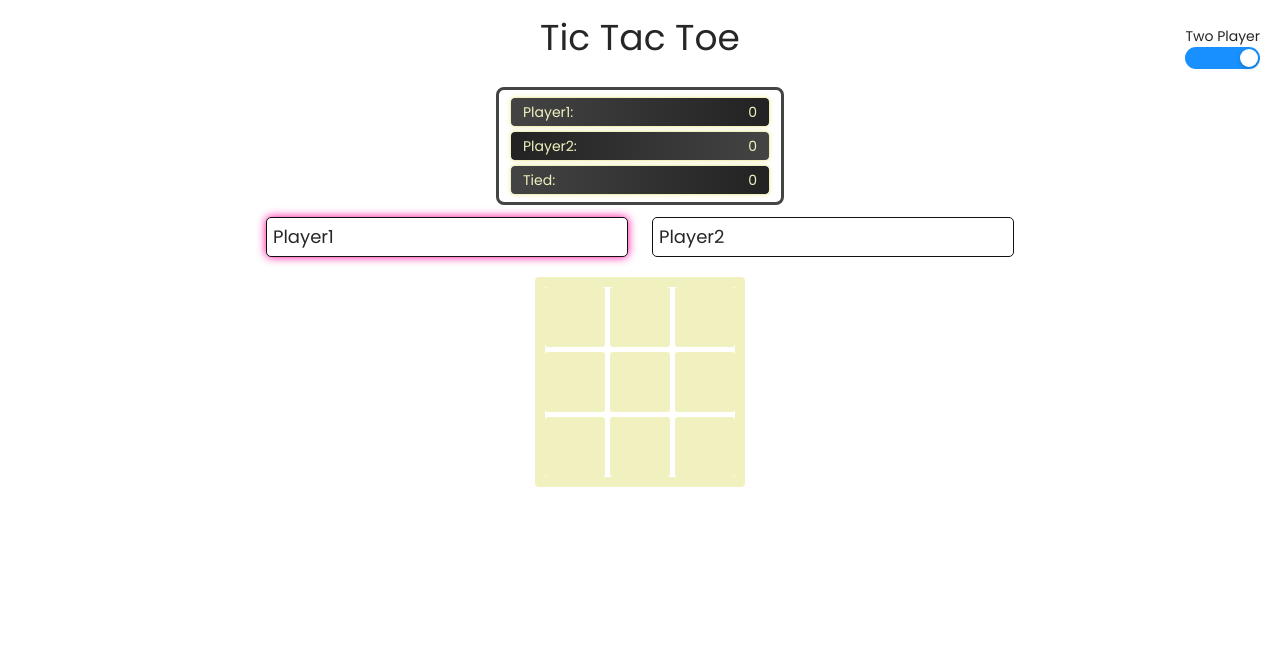
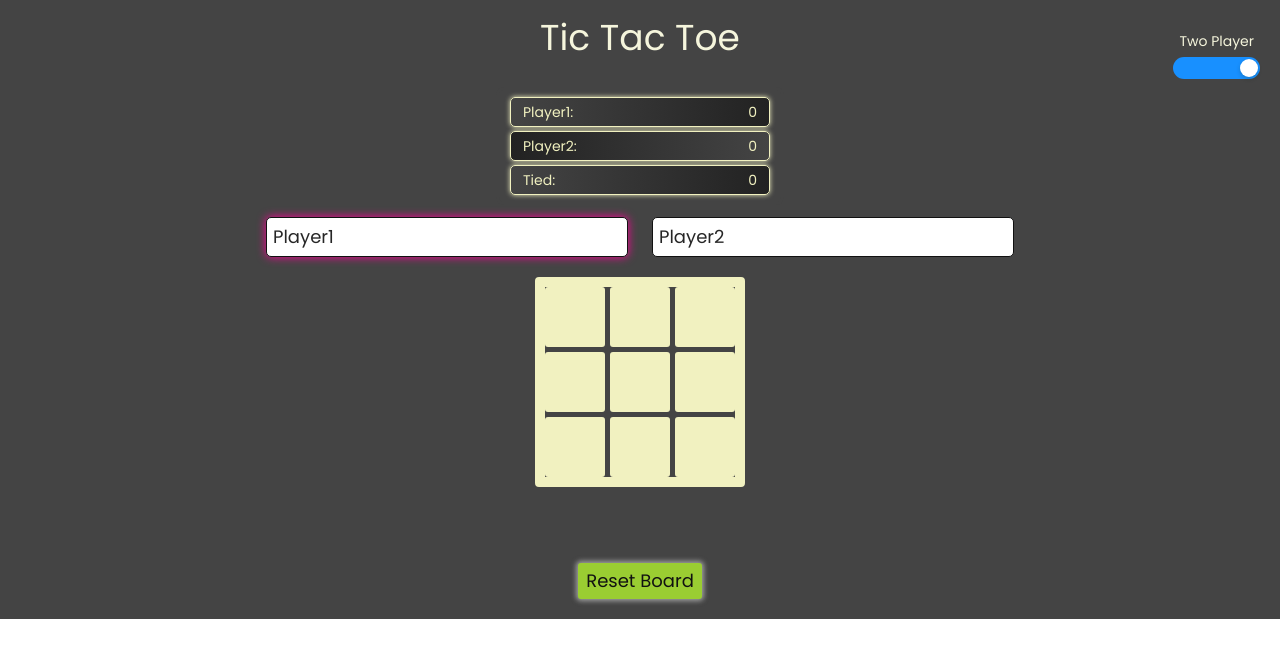
Before and after one commit to dsdeepak17/react-tic-tac-toe, a React (Create React App) app: page / in a window 1280 px wide. Shown: the top 658 px of the page. Built offline with nearby package versions, Linux system fonts and the light colour scheme.

Commit message:
2 files modified

```diff
--- a/src/TicTacToe.js
+++ b/src/TicTacToe.js
@@ -134,7 +134,7 @@ const TicTacToe = ({ gameMode }) => {
       </div>
       <p>{winner && winner !== 'Tie' && `Winner: ${winner}`}</p>
       <p>{winner && winner === 'Tie' && 'The Game is Tied!'}</p>
-      {gamePaused && (
+      {true && (
         <button
           className="reset-btn"
           onClick={() => {
--- a/src/style.css
+++ b/src/style.css
@@ -21,15 +21,18 @@
   align-items: center;
   justify-content: center;
   padding: 10px;
+  background: #444;
 }
 
 .heading {
   font-size: var(--font-size);
   text-align: center;
+  color: beige;
 }
 p {
   font-size: 28px;
   text-align: center;
+  color: beige;
 }
 
 .tile {
@@ -72,7 +75,7 @@ p {
   font-size: 18px;
   padding: 4px 8px;
   margin: 10px;
-  box-shadow: 0 0 5px 2px #44444480;
+  box-shadow: 0 0 5px 2px #fbfbfb80;
   border-radius: 3px;
   outline: none;
   border: none;
@@ -83,7 +86,7 @@ p {
 }
 .reset-btn:active {
   transform: scale(0.99);
-  box-shadow: 3px 2px 22px 1px #44444480;
+  box-shadow: 3px 2px 22px 1px #fbfbfb80;
 }
 
 .center {
@@ -151,3 +154,7 @@ p {
   display: flex;
   flex-direction: column;
 }
+.mode-switch :is(span) {
+  color: beige;
+  padding: 5px 6px;
+}
```
